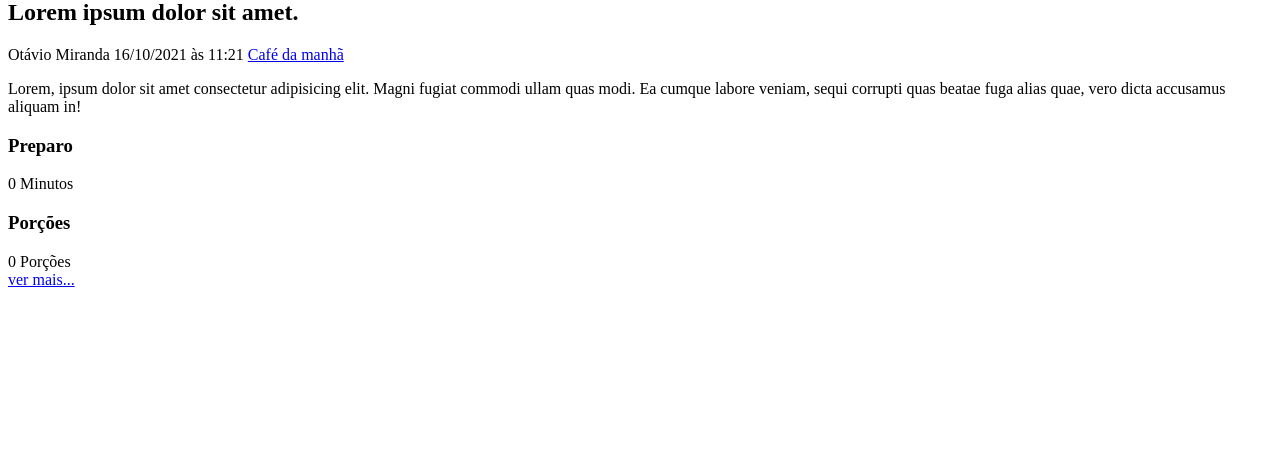
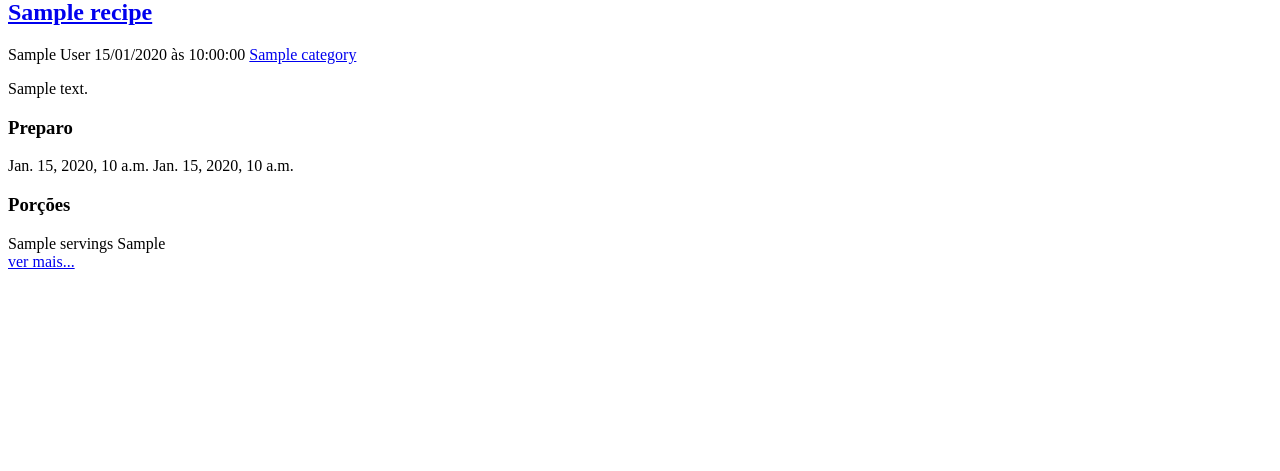
Before and after one commit to WeskleyReis/curso-django-projeto1, a Django app: template recipes/templates/recipes/partials/recipe.html in a window 1280 px wide. Shown: the part 329-800 px from the top of the page. Run offline with Django 5.2, Linux system fonts and the light colour scheme; the template is opened without the code that fills it: most values are stand-ins (such as "Sample title", 1, 10 or a date in 2020); grey boxes marked "Sample" are stand-in pictures.

Commit message:
Adiciona estrutura de templates e configurações para o aplicativo 'recipes'; implementa páginas de listagem e detalhes de receitas.

```diff
--- a/projeto/settings.py
+++ b/projeto/settings.py
@@ -57,7 +57,7 @@ TEMPLATES = [
     {
         'BACKEND': 'django.template.backends.django.DjangoTemplates',
         'DIRS': [
-            BASE_DIR / 'templates',
+            BASE_DIR / 'base_templates',
         ],
         'APP_DIRS': True,
         'OPTIONS': {
@@ -120,7 +120,7 @@ USE_TZ = True
 
 STATIC_URL = 'static/'
 STATICFILES_DIRS = [
-    BASE_DIR / 'static',
+    BASE_DIR / 'base_static',
 ]
 STATIC_ROOT = BASE_DIR / 'static'
 
--- a/projeto/urls.py
+++ b/projeto/urls.py
@@ -20,5 +20,5 @@ from django.urls import path, include
 
 urlpatterns = [
     path('admin/', admin.site.urls),
-    path('recipes/', include('recipes.urls')),
+    path('', include('recipes.urls')),
 ]
--- a/recipes/templates/recipes/partials/head.html
+++ b/recipes/templates/recipes/partials/head.html
@@ -1,8 +1,5 @@
 {% load static %}
-<!DOCTYPE html>
-<html lang="pt-BR">
 
-<head>
 <meta charset="UTF-8">
 <meta http-equiv="X-UA-Compatible" content="IE=edge">
 <meta name="viewport" content="width=device-width, initial-scale=1.0">
@@ -17,6 +14,3 @@
 <link href="https://fonts.googleapis.com/css2?family=Roboto+Slab:wght@900&display=swap" rel="stylesheet">
 
 <link rel="stylesheet" href="{% static 'recipes/css/style.css' %}">
-
-	<title>Recipes</title>
-</head>
--- a/recipes/templates/recipes/partials/header.html
+++ b/recipes/templates/recipes/partials/header.html
@@ -1,7 +1,7 @@
 <header class="main-header-container">
 		<div class="main-header container">
 				<h1>
-						<a class="main-logo" href="/">
+						<a class="main-logo" href="{% url 'recipes:home' %}">
 								<i class="fas fa-address-book main-logo-icon"></i>
 								<span class="main-logo-text">Recipes</span>
 						</a>
--- a/recipes/templates/recipes/partials/recipe.html
+++ b/recipes/templates/recipes/partials/recipe.html
@@ -1,55 +1,67 @@
 <div class="recipe recipe-list-item">
 	<div class="recipe-cover">
-		<img src="https://revistamenu.com.br/wp-content/uploads/sites/24/2025/07/trintaeum-lasanha-pinga-e-frita-victor-schwaner-5.jpg?x98186" alt="Temporário">
+		<a href="{% url 'recipes:recipe' recipe.id %}">
+			<img src="{{ recipe.cover.url }}" alt="Temporário">
+		</a>
 	</div>
 
 	<div class="recipe-title-container">
-			<h2 class="recipe-title">Lorem ipsum dolor sit amet.</h2>
+			<h2 class="recipe-title">
+				<a href="{% url 'recipes:recipe' recipe.id %}">
+					{{ recipe.title }}
+				</a>
+			</h2>
 	</div>
 
 	<div class="recipe-author">
 		<span class="recipe-author-item">
 			<i class="fas fa-user"></i>
-			Otávio Miranda
+			{{ recipe.author.first_name }} {{ recipe.author.last_name }}
 		</span>
 		<span class="recipe-author-item">
 			<i class="fas fa-calendar-alt"></i>
-			16/10/2021 às 11:21
+			{{ recipe.created_at|date:"d/m/Y" }} às {{ recipe.created_at|date:"H:i:s" }}
 		</span>
 		<span class="recipe-author-item">
 			<a href="/recipes/category/cafe-da-manha/">
 				<i class="fas fa-layer-group"></i>
-				<span>Café da manhã</span>
+				<span>{{ recipe.category.name }}</span>
 			</a>
 		</span>
 	</div>
 
 	<div class="recipe-content">
-		<p>Lorem, ipsum dolor sit amet consectetur adipisicing elit. Magni fugiat commodi ullam quas modi.
-		Ea cumque labore veniam, sequi corrupti quas beatae fuga alias quae, vero dicta accusamus
-		aliquam in!</p>
+		<p>{{ recipe.description }}</p>
 	</div>
 
 	<div class="recipe-meta-container">
 		<div class="recipe-meta recipe-preparation">
 			<h3 class="recipe-meta-title"><i class="fas fa-stopwatch"></i> Preparo</h3>
 			<div class="recipe-meta-text">
-				0 Minutos
+				{{ recipe.preparation_time }} {{ recipe.preparation_time_unit }}
 			</div>
 		</div>
 		<div class="recipe-meta recipe-servings">
 			<h3 class="recipe-meta-title"><i class="fas fa-pizza-slice"></i> Porções</h3>
 			<div class="recipe-meta-text">
-				0 Porções
+				{{ recipe.servings }} {{ recipe.servings_unit }}
 			</div>
 		</div>
 	</div>
 
-	<footer class="recipe-footer">
-		<a class="recipe-read-more button button-dark button-full-width" href="/recipes/3/">
-			<i class="fas fa-eye"></i>
-			<span>ver mais...</span>
-		</a>
-	</footer>
+	{% if is_detail_page is not True %}
+		<footer class="recipe-footer">
+			<a class="recipe-read-more button button-dark button-full-width" href="{% url 'recipes:recipe' recipe.id %}">
+				<i class="fas fa-eye"></i>
+				<span>ver mais...</span>
+			</a>
+		</footer>
+	{% endif %}
+
+	{% if is_detail_page is True %}
+		<div class="preparation-steps">
+			{{ recipe.preparation_steps|linebreaksbr }}
+		</div>
+	{% endif %}
 
 </div>
--- a/recipes/urls.py
+++ b/recipes/urls.py
@@ -1,8 +1,9 @@
 from django.urls import path
-from .views import home
+from .views import home, recipe
 
 app_name = 'recipes'
 
 urlpatterns = [
     path('', home, name='home'),
+    path('recipes/<int:id>/', recipe, name='recipe'),
 ]
```
Also changed, not shown: base_templates/global/base.html (added, +18 -0 lines), recipes/templates/recipes/pages/home.html (+8 -17 lines), recipes/templates/recipes/pages/recipe-view.html (added, +9 -0 lines), recipes/views.py (+9 -1 lines), utils/recipes/factory.py (added, +42 -0 lines). Lines whose indentation alone changed are shown as unchanged.
